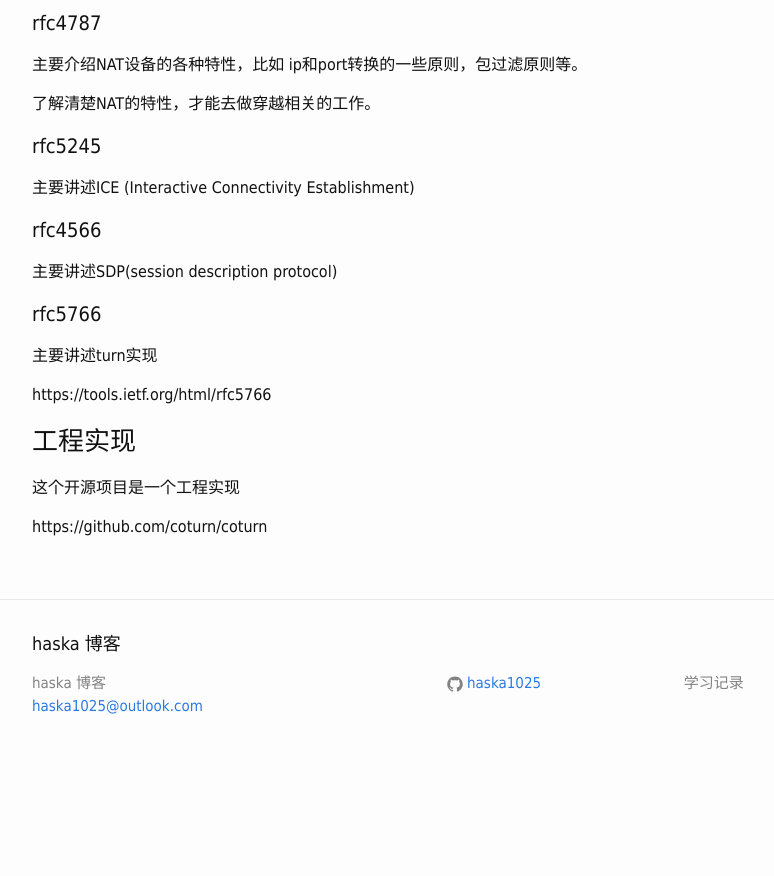
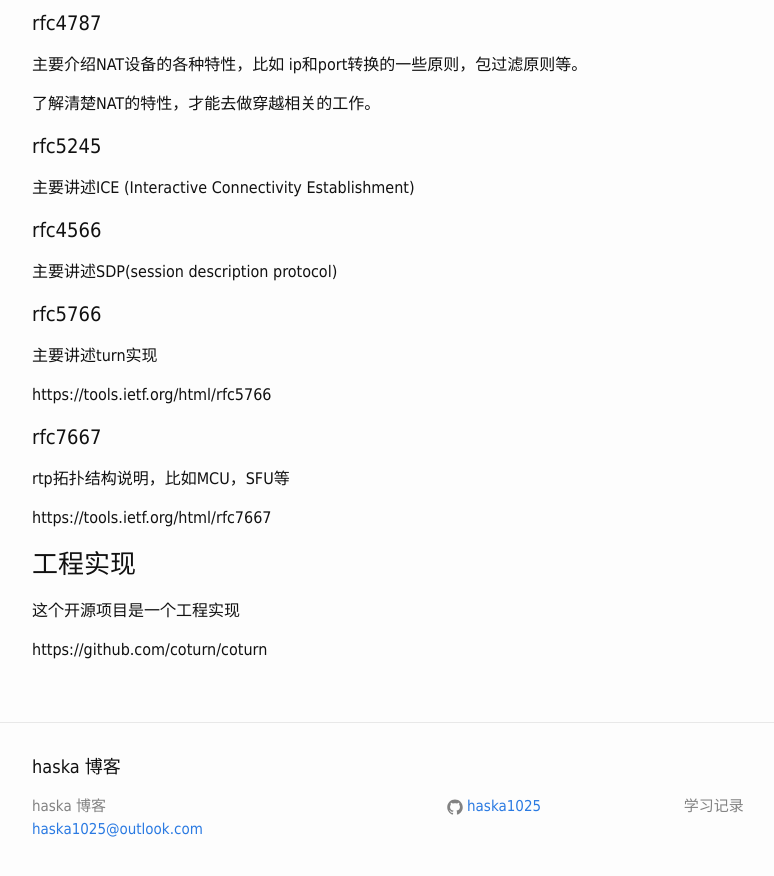
Before and after one commit to haska1025/haska1025.github.io, a Jekyll site: the page built from _posts/2019-01-12-p2p_ relative.md, in a window 1280 px wide and 900 px high, scrolled down 897 px. Shown: the top 876 px of the window, without its empty margins (23-797 px from the left). Built offline with Jekyll 4.4.1, drawn with Linux system fonts in a browser that asks for light colours; before the commit the page ends 1674 px from its top, so only the background shows below that.

Commit message:
Update 2019-01-12-p2p_ relative.md

```diff
--- a/_posts/2019-01-12-p2p_ relative.md
+++ b/_posts/2019-01-12-p2p_ relative.md
@@ -57,6 +57,12 @@ non-EIM-NAT: 大意是，来自同一个socket的数据包，如果目的ip或
 
 https://tools.ietf.org/html/rfc5766
 
+#### rfc7667
+
+rtp拓扑结构说明，比如MCU，SFU等
+
+https://tools.ietf.org/html/rfc7667
+
 ### 工程实现
 
 这个开源项目是一个工程实现
```
